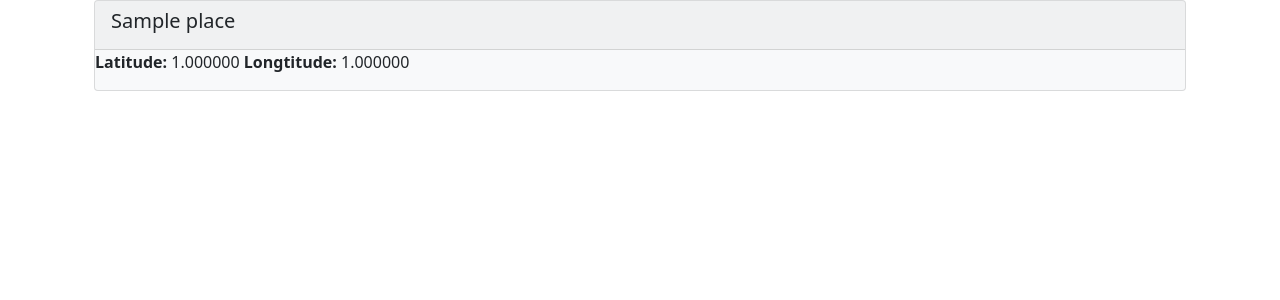
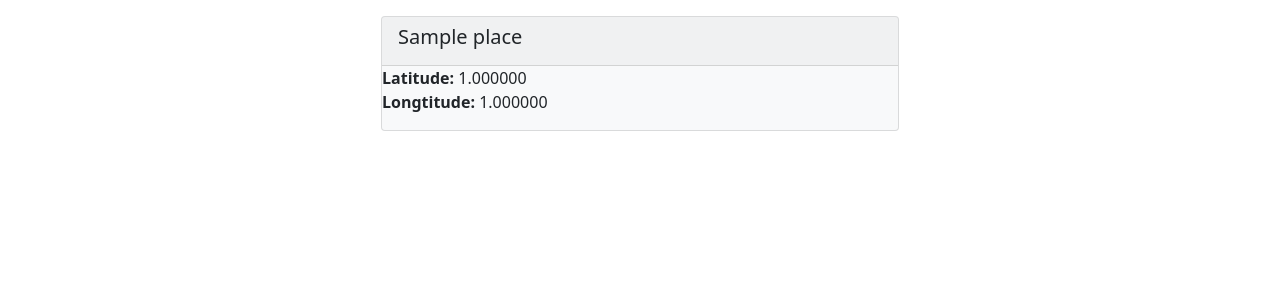
Before and after one commit to Rutrle/weather-web, a Django app: page /places/ in a window 1280 px wide. Shown: the part 56-356 px from the top of the page. Run offline with Django 3.2, Linux system fonts and the light colour scheme; tables that the repository leaves empty hold one stand-in row (values such as "Sample post"); some libraries are stand-ins or nearby versions.

Commit message:
improved visuals of places list

```diff
--- a/weather_web/weather/models.py
+++ b/weather_web/weather/models.py
@@ -5,6 +5,8 @@ from django.db import models
 
 class Place(models.Model):
     name = models.CharField(max_length=255, unique=True)
+    # author = models.ForeignKey(
+    #    'accounts.User', related_name='username', on_delete=models.SET_NULL, null=True)
     longtitude = models.DecimalField(max_digits=8, decimal_places=6)
     latitude = models.DecimalField(max_digits=9, decimal_places=6)
 
--- a/weather_web/weather/templates/weather/place_list.html
+++ b/weather_web/weather/templates/weather/place_list.html
@@ -2,14 +2,16 @@
 
 {% block content %}
 
+<div class='container p-3 md-c'>
 {% for place in place_list %}
-<div class='container'>
-  <div class='card text-dark bg-light mb-4'>
-    <div class='card-header'>
-      <h5 class="card-title">{{place.name}}</h5>
+  <div class='container col-md-6'>
+    <div class='card text-dark bg-light mb-4'>
+      <div class='card-header'>
+        <h5 class="card-title">{{place.name}}</h5>
+      </div>
+      <p><strong>Latitude:</strong> {{place.latitude}}<strong> <br> Longtitude:</strong> {{place.longtitude}}</p>
     </div>
-    <p><strong>Latitude:</strong> {{place.latitude}}<strong> Longtitude:</strong> {{place.longtitude}}</p>
   </div>
+{% endfor %}
 </div>
-{% endfor %}
 {% endblock content %}
```
